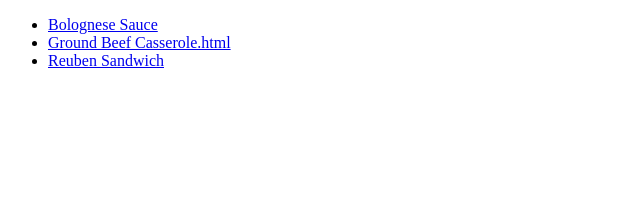
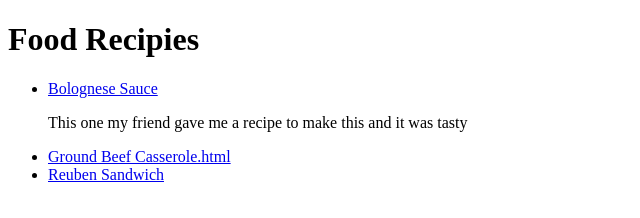
Before and after one commit to disk95/odin-recipes, a plain HTML site: page index.html in a window 1280 px wide. Shown: the whole page, without its empty margins (0-640 px from the left). Drawn offline with Linux system fonts and the light colour scheme.

Commit message:
Update index.html

```diff
--- a/index.html
+++ b/index.html
@@ -1,10 +1,15 @@
 <!DOCTYPE html>
 
-<head></head>
+<head>
+    <title>Recipies</title>
+</head>
 
 <body>
+    <h1>Food Recipies</h1>
+
     <ul>
         <li><a href="/recipes/Bolognese Sauce.html">Bolognese Sauce</a></li>
+        <p>This one my friend gave me a recipe to make this and it was tasty</p>
         <li><a href="/recipes/Ground Beef Casserole.html">Ground Beef Casserole.html</a></li>
         <li><a href="/recipes/Reuben Sandwich.html">Reuben Sandwich</a></li>
     </ul>
```
